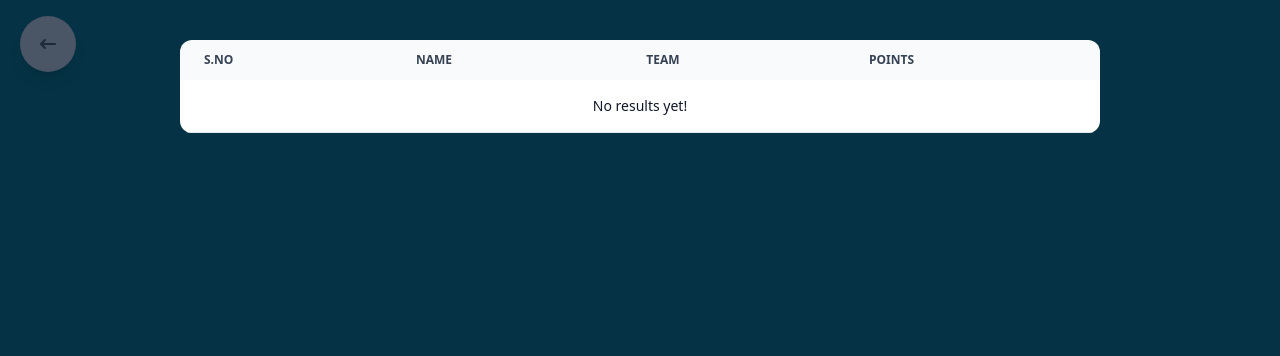
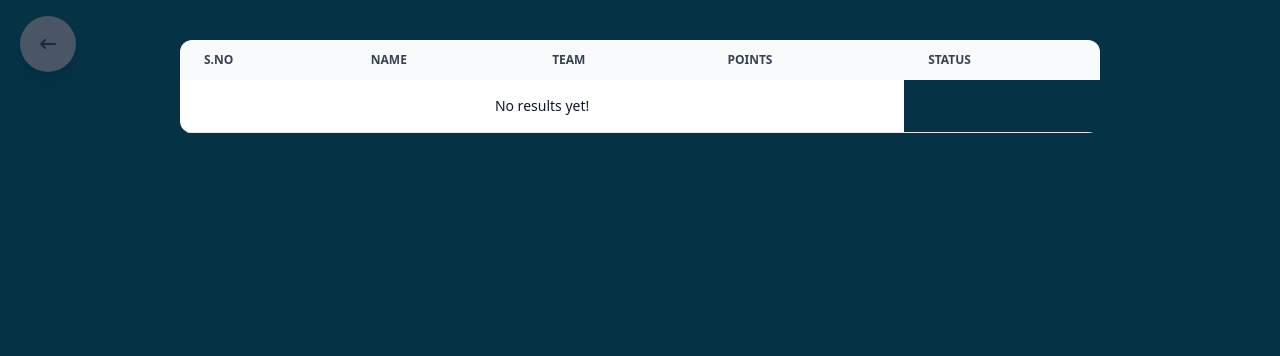
Before and after one commit to 8ven0m8/f1FantasyGarage, a Django app: page /race_result/1/ in a window 1280 px wide. Shown: the part 64-420 px from the top of the page. Run offline with Django 5.2, Linux system fonts and the light colour scheme; data that the repository does not hold is empty.

Commit message:
added status in race results

```diff
--- a/root/garage/templates/garage/race_result.html
+++ b/root/garage/templates/garage/race_result.html
@@ -27,6 +27,9 @@
                 <th scope="col" class="px-6 py-3">
                     Points
                 </th>
+                <th scope='col' class="px-6 py-3">
+                    Status
+                </th>
             </tr>
         </thead>
         <tbody>
@@ -45,6 +48,9 @@
                 <td class="px-6 py-4">
                     {{ result.points }}
                 </td>
+                <td class="px-6 py-4">
+                    {{ result.status }}
+                </td>
             </tr>
             {% endfor %}
             {% else %}
```
